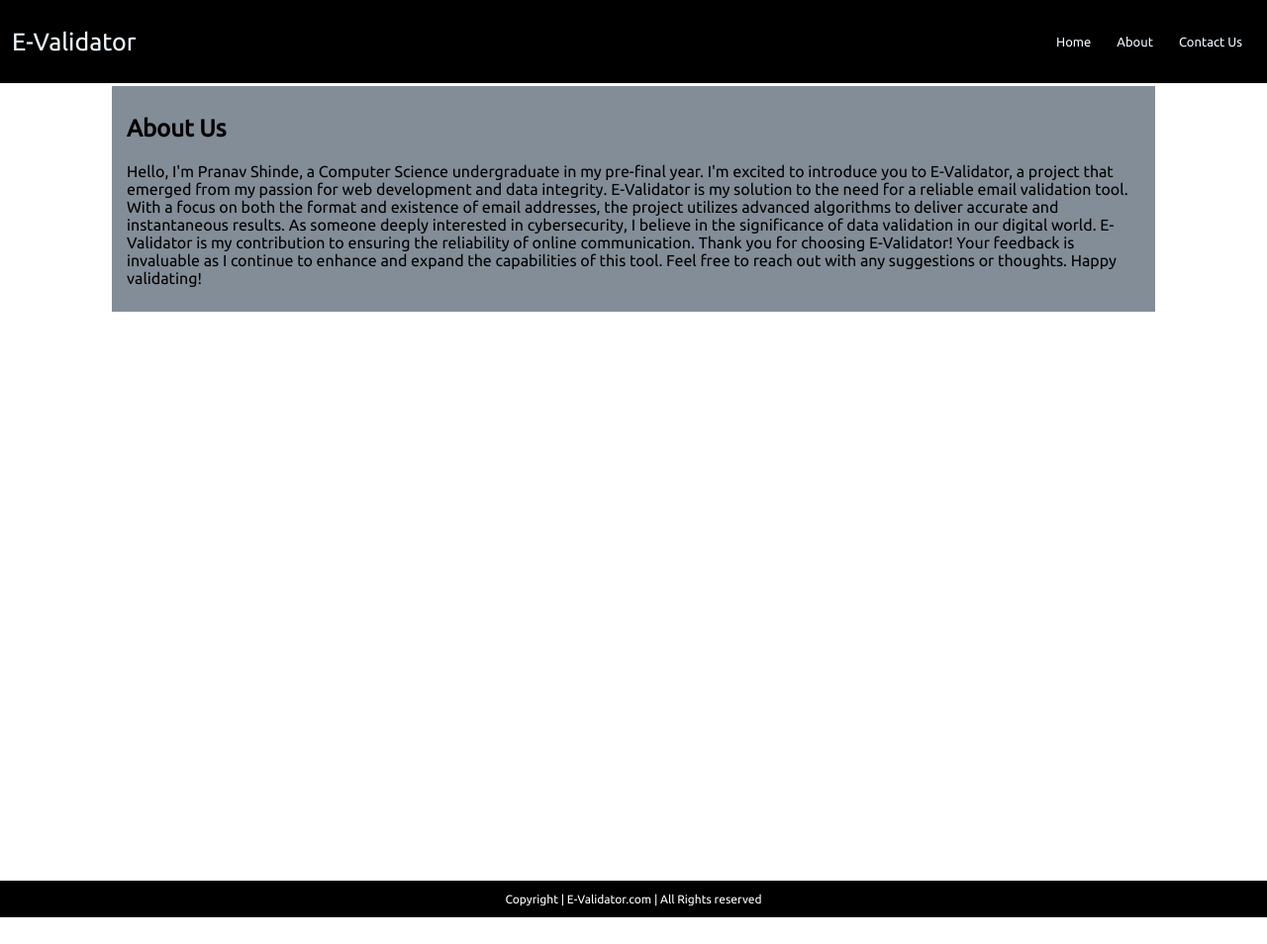
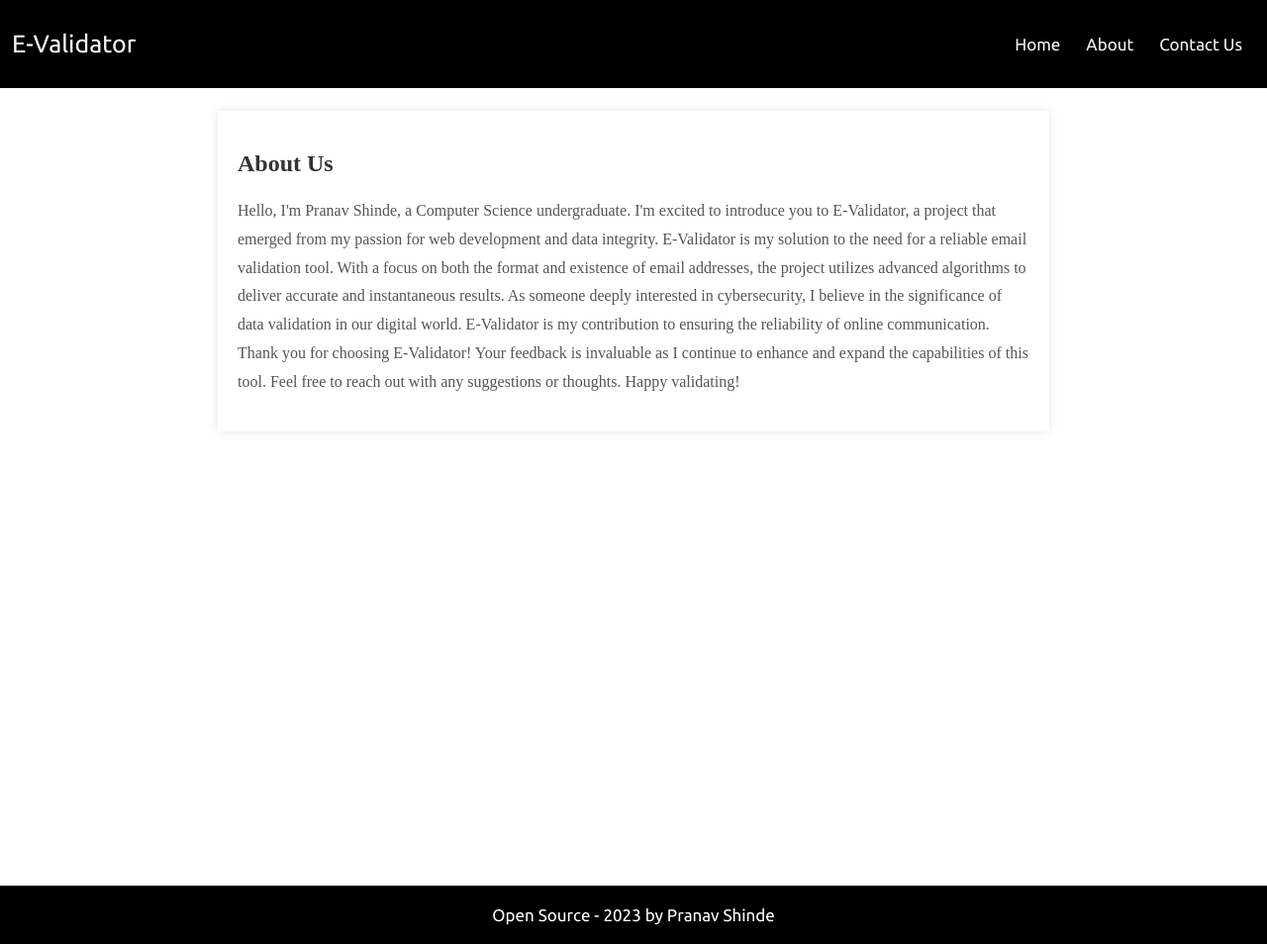
Before and after one commit to Pranavshinde678/E-Validator, a plain HTML site: page about.html in a window 1280 px wide. Shown: the whole page at 99% size. Before the commit the page ends 927 px from the top, so only its background shows below. Drawn offline with Linux system fonts and the light colour scheme.

Commit message:
Update about.html

```diff
--- a/about.html
+++ b/about.html
@@ -3,28 +3,149 @@
 <head>
     <meta charset="UTF-8">
     <meta name="viewport" content="width=device-width, initial-scale=1.0">
-    <link href="style.css" rel="stylesheet">
     <title>About Us - E-Validator</title>
+    <style>
+        @import url('https://fonts.googleapis.com/css2?family=Ubuntu&display=swap');
+        @import url('https://fonts.googleapis.com/css2?family=Varela+Round&display=swap');
+
+        nav{
+            display: flex;
+            align-items: center;
+            justify-content: space-between;
+            background-color: black;
+            color: aliceblue;
+            padding: 19px 12px;
+            font-family: 'Ubuntu', sans-serif;
+        }
+        body{
+            margin: 0;
+            padding: 0;
+        }
+        ul{
+            display: flex;
+        }
+        ul li{
+            list-style: none;
+            padding: 0 13px;
+            font-size: 17px;
+        }
+        ul li a{
+            color:aliceblue;
+            text-decoration: none;
+
+        }
+        ul>li>a:hover{
+            color:rgb(146, 136, 136)
+        }
+
+        footer{
+            font-size: 17px;
+            background-color:black;
+            color: white;
+            display: flex;
+            padding: 12px;
+            justify-content: center;
+            align-items: center;
+            font-family: 'Ubuntu', sans-serif;
+            padding: 20px;
+
+        }
+        main{
+            min-height:100vh;
+            padding: 3px;
+        }
+        .container {
+            max-width: 800px;
+            margin: 20px auto;
+            padding: 20px;
+            background-color: #fff;
+            box-shadow: 0 0 10px rgba(0, 0, 0, 0.1);
+        }
+
+        h2 {
+            margin-bottom: 20px;
+            color: #333;
+        }
+
+        p {
+            line-height: 1.8;
+            color: #555;
+        }
+
+        input[type='text']{
+            min-width: 244px;
+            padding: 3px 12px;
+            border: 2px solid black;
+            border-radius: 3px;
+            font-size: 20px;
+
+        }
+
+        @media only screen and (max-width: 600px){
+
+        .container{
+            font-size: 12px;
+        }
+        .conainer h1{
+            padding: 12px 0;
+        }
+
+
+        .logo{
+            padding: 6px 0;
+
+        }
+        }
+
+        .logo img{
+            width: 15px;
+            filter: invert(1);
+        }
+
+        #resultcont div::first-letter {
+            text-transform: uppercase;
+        }
+        .btn{
+            background-color: rgb(7, 0, 0);
+            /* color: rgb(153, 152, 152); */
+             color: rgb(255, 255, 255);
+             padding: 9px 12px;
+             border: 1px solid gray;
+             border-radius: 6px;
+             cursor: pointer;
+         }
+
+         #abo{
+            font-size: 30px;
+         }
+
+         .yiyi a{
+            color:aliceblue;
+            text-decoration: none;
+         }
+         span{
+            font-size: 25px;
+         }
+         #oo{
+            font-size: 25px;
+         }
+    </style>
 </head>
 <body>
-    <!-- <header>
-        <h1>E-Validator</h1>
-    </header> -->
-
     <nav class="yiyi">
         <span id="oo">E-Validator</span>
         <ul>
-       <li> <a href="index.html">Home</a></li>
-    <li> <a href="about.html">About</a></li>
-<li> <a href="mailto:pranavvvvshinde@gmail.com">Contact Us</a></li>
-    </ul>
+            <li><a href="index.html">Home</a></li>
+            <li><a href="about.html">About</a></li>
+            <li><a href="mailto:pranavvvvshinde@gmail.com">Contact Us</a></li>
+        </ul>
     </nav>
 
     <main>
         <div class="container">
             <h2>About Us</h2>
             <p>
-                Hello, I'm Pranav Shinde, a Computer Science undergraduate in my pre-final year. I'm excited to introduce you to E-Validator, a project that emerged from my passion for web development and data integrity.
+                Hello, I'm Pranav Shinde, a Computer Science undergraduate. I'm excited to introduce you to E-Validator, a project that emerged from my passion for web development and data integrity.
 
                 E-Validator is my solution to the need for a reliable email validation tool. With a focus on both the format and existence of email addresses, the project utilizes advanced algorithms to deliver accurate and instantaneous results.
 
@@ -36,7 +157,7 @@
     </main>
 
     <footer>
-        Copyright | E-Validator.com | All Rights reserved
+        Open Source - 2023 by Pranav Shinde
     </footer>
 </body>
 </html>
```
